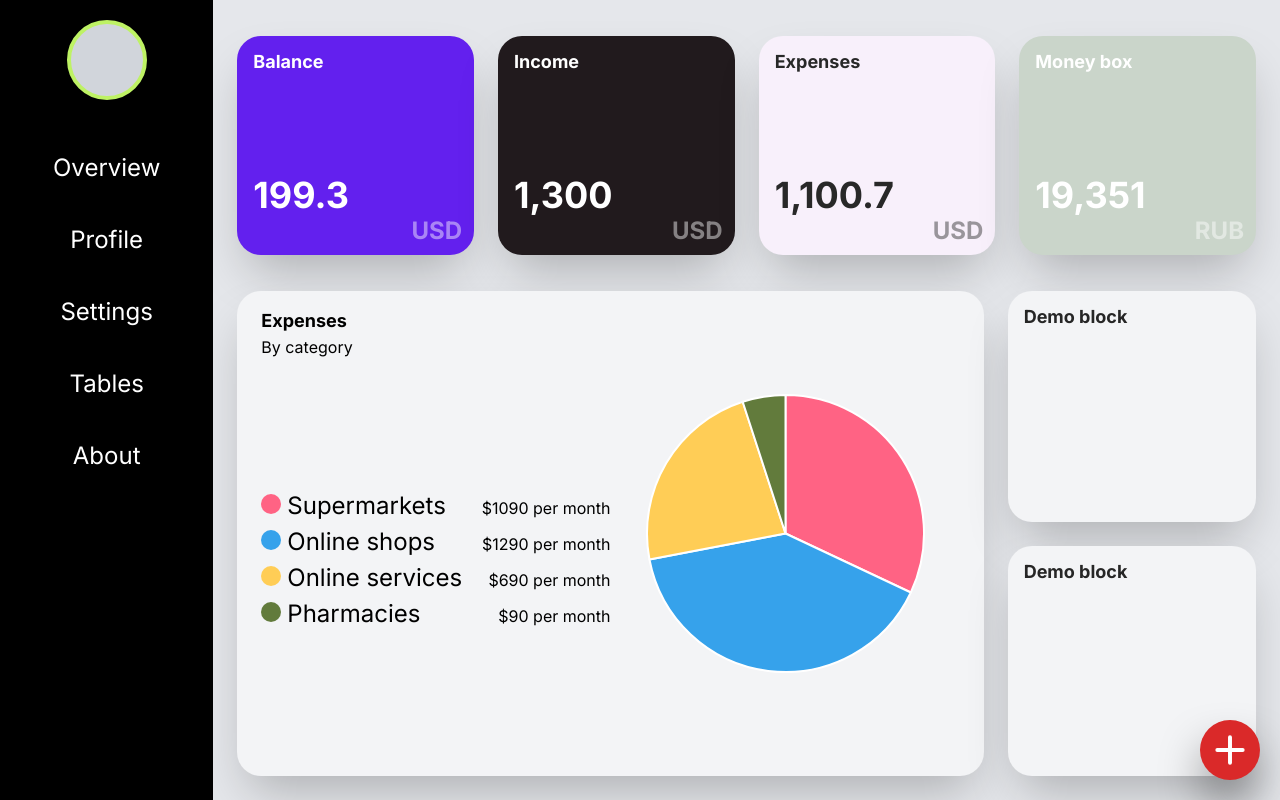
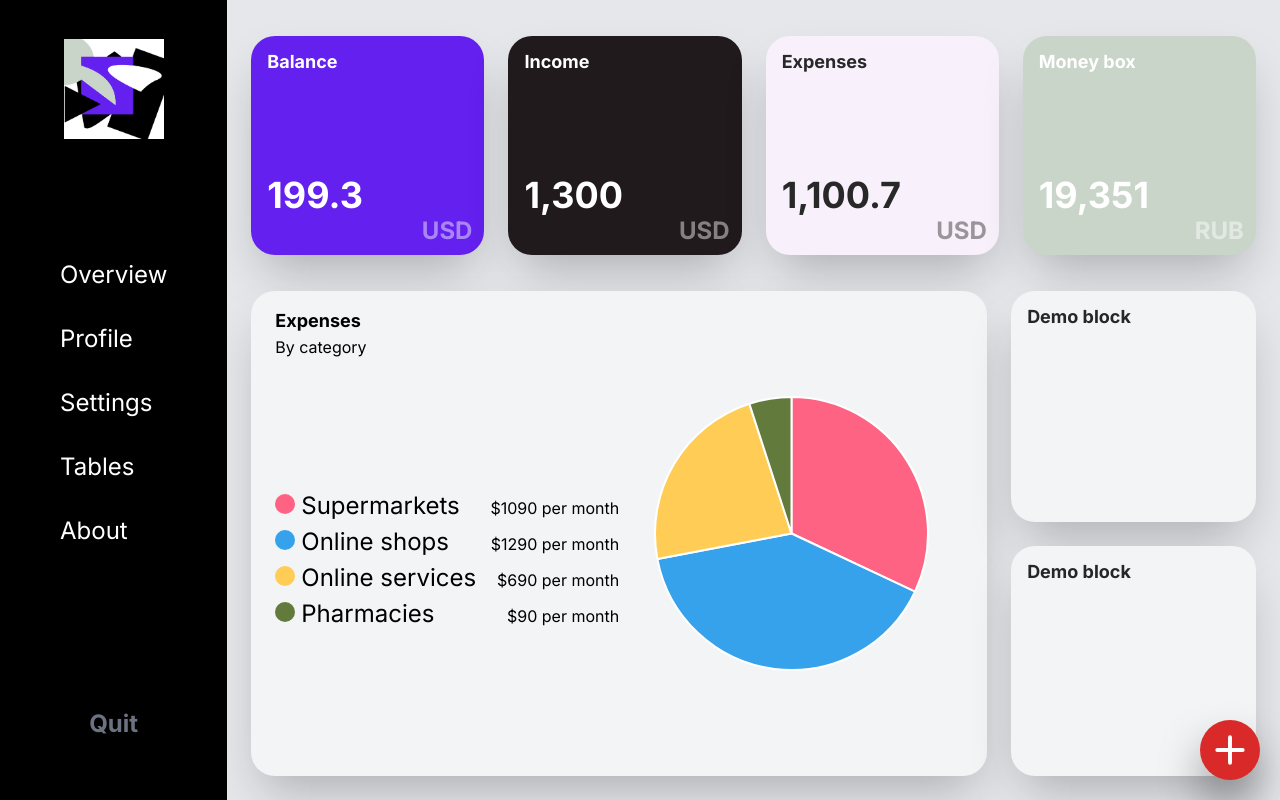
Before and after one commit to m1a2023/nexp-front, a Next.js app: page / in a window 1280 px wide. Built offline with nearby package versions, Linux system fonts and the light colour scheme.

Commit message:
some changed, added QuitButton

```diff
--- a/src/app/components/colorQueue.js
+++ b/src/app/components/colorQueue.js
@@ -2,7 +2,6 @@ const colorQ = {
   AshGray: "#cad5ca",
   ElectricIndigo: "#6320ee",
   White: "#ffffff",
-  RoseBright: "#f8f0fb",
 };
 
 let offset = -1;
--- a/src/app/components/logo.js
+++ b/src/app/components/logo.js
@@ -1,11 +1,9 @@
-import Link from "next/link";
+import Image from "next/image";
 
-export function Logo() {
+export const Logo = ({ source, className }) => {
   return (
-    <div className="flex justify-center w-full">
-      <Link href="/">
-        <div className="flex w-20 h-20 justify-center bg-gray-300 rounded-full border-4 border-lime-300"></div>
-      </Link>
+    <div className={`relative + ${className}`}>
+      <Image src={source} width={100} quality={100} alt="Logo" />
     </div>
   );
-}
+};
--- /dev/null
+++ b/src/app/components/quit.js
@@ -0,0 +1,9 @@
+export const Quit = ({ classQuit }) => {
+  return (
+    <div className={classQuit}>
+      <div className="flex justify-center font-bold text-gray-500 text-2xl select-none">
+        <button>Quit</button>
+      </div>
+    </div>
+  );
+};
--- a/src/app/components/sidebar.js
+++ b/src/app/components/sidebar.js
@@ -1,8 +1,10 @@
 "use client";
 import Link from "next/link";
 import { Logo } from "./logo";
-import { changeColor, colorQ } from "./colorQueue";
+import { changeColor } from "./colorQueue";
 import { useState } from "react";
+import logo from "../../../public/profile-bg-element3.png";
+import { Quit } from "./quit";
 
 const SidebarLinkTemplate = ({ href, name }) => {
   const [bgColor, setBgColor] = useState("");
@@ -18,11 +20,11 @@ const SidebarLinkTemplate = ({ href, name }) => {
   return (
     <Link href={href}>
       <li
-        className="flex justify-center p-3 rounded-3xl transition-all duration-150 hover:text-white select-none"
+        className="flex justify-start p-3 px-10 rounded-3xl transition-all duration-75 select-none"
         style={{
           backgroundColor: bgColor,
           color:
-            bgColor === "#ffffff" || bgColor === "#f8f0fb"
+            bgColor === "#ffffff" || bgColor === "#cad5ca"
               ? "#000000"
               : "#ffffff",
         }}
@@ -36,18 +38,21 @@ const SidebarLinkTemplate = ({ href, name }) => {
 };
 
 export const Sidebar = () => {
-  let currentColor = changeColor();
-
   return (
     <div className="flex p-5 grow-0 flex-col h-full w-full justify-start space-y-10 bg-black">
-      <Logo />
-      <div className="flex flex-col justify-center text-2xl gap-4 select-none">
+      <div className="flex justify-center h-fit">
+        <Logo source={logo} className="flex justify-center pt-[10%]" />
+      </div>
+      <div className="flex flex-col h-full justify-center text-2xl gap-2 select-none">
         <SidebarLinkTemplate href="/" name="Overview" />
         <SidebarLinkTemplate href="/Profile" name="Profile" />
         <SidebarLinkTemplate href="/Settings" name="Settings" />
         <SidebarLinkTemplate href="/Tables" name="Tables" />
         <SidebarLinkTemplate href="/About" name="About" />
       </div>
+      <div className="flex justify-center h-[25%]">
+        <Quit classQuit={"flex"} />
+      </div>
     </div>
   );
 };
```
